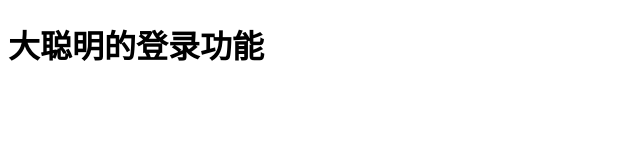
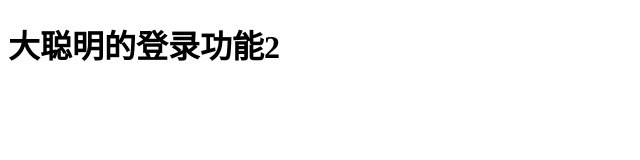
Before and after one commit to xws12138/xws, a plain HTML site: page reg1.html in a window 1280 px wide. Shown: the full height of the page, 0-640 px from the left. Drawn offline with Linux system fonts and the light colour scheme.

Commit message:
大聪明又又又修改了页面

```diff
--- a/reg1.html
+++ b/reg1.html
@@ -8,7 +8,7 @@
 </head>
 
 <body>
-    <h1>大聪明的登录功能</h1>
+    <h1>大聪明的登录功能2</h1>
 </body>
 
 </html>
```
